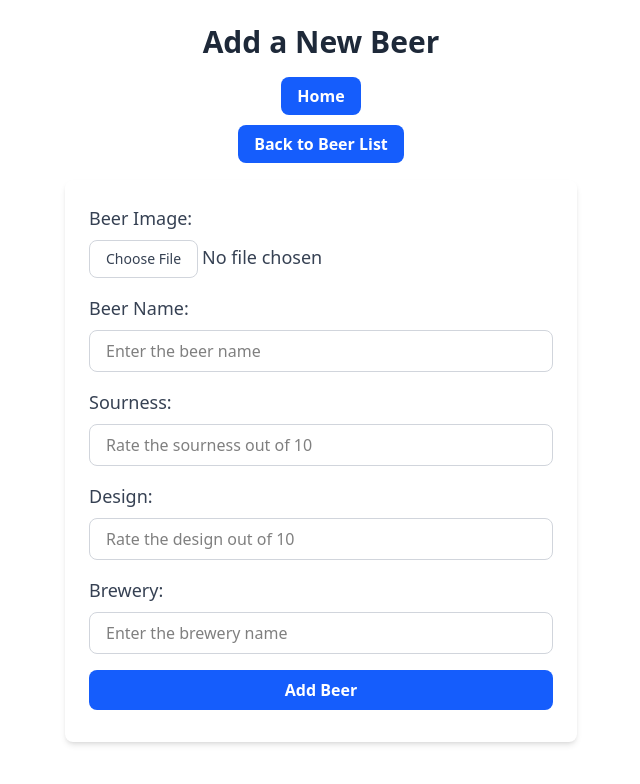
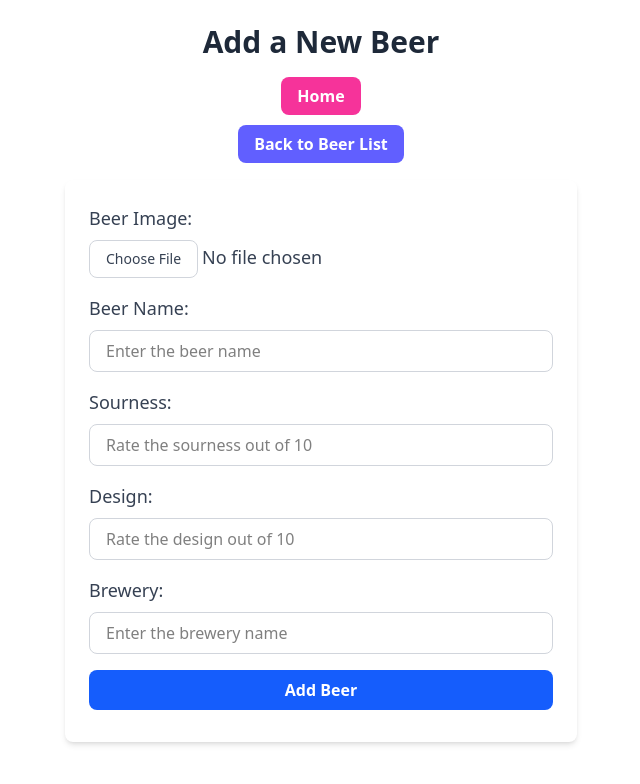
Before and after one commit to theotteryears/sour-club, a React (Vite) app: page /add in a window 1280 px wide. Shown: the top 784 px of the page, without its empty margins (319-959 px from the left). Built offline with nearby package versions, Linux system fonts and the light colour scheme.

Commit message:
Add form fields

```diff
--- a/src/AddBeerForm.jsx
+++ b/src/AddBeerForm.jsx
@@ -90,7 +90,7 @@ export default function AddBeerForm() {
 			<div className="text-center mb-6">
 				<Link
 					to="/"
-					className="py-2 px-4 bg-blue-600 text-white font-bold rounded-lg hover:bg-blue-700 focus:outline-none focus:ring-2 focus:ring-blue-500"
+					className="py-2 px-4 bg-pink-500 text-white font-bold rounded-lg hover:bg-pink-600 focus:outline-none focus:ring-2 focus:ring-blue-500"
 				>
 					Home
 				</Link>
@@ -98,7 +98,7 @@ export default function AddBeerForm() {
 			<div className="text-center mb-6">
 				<Link
 					to="/list"
-					className="py-2 px-4 bg-blue-600 text-white font-bold rounded-lg hover:bg-blue-700 focus:outline-none focus:ring-2 focus:ring-blue-500"
+					className="py-2 px-4 bg-indigo-500 text-white font-bold rounded-lg hover:bg-indigo-600 focus:outline-none focus:ring-2 focus:ring-blue-500"
 				>
 					Back to Beer List
 				</Link>
--- a/src/BeerList.jsx
+++ b/src/BeerList.jsx
@@ -49,7 +49,7 @@ export default function BeerList() {
 			<div className="text-center mb-6">
 				<Link
 					to="/"
-					className="py-2 px-4 bg-blue-600 text-white font-bold rounded-lg hover:bg-blue-700 focus:outline-none focus:ring-2 focus:ring-blue-500"
+					className="py-2 px-4 bg-pink-500 text-white font-bold rounded-lg hover:bg-pink-600 focus:outline-none focus:ring-2 focus:ring-blue-500"
 				>
 					Home
 				</Link>
@@ -57,7 +57,7 @@ export default function BeerList() {
 			<div className="text-center mb-6">
 				<Link
 					to="/add"
-					className="py-2 px-4 bg-blue-600 text-white font-bold rounded-lg hover:bg-blue-700 focus:outline-none focus:ring-2 focus:ring-blue-500"
+					className="py-2 px-4 bg-indigo-500 text-white font-bold rounded-lg hover:bg-indigo-600 focus:outline-none focus:ring-2 focus:ring-blue-500"
 				>
 					Add a New Beer
 				</Link>
```
